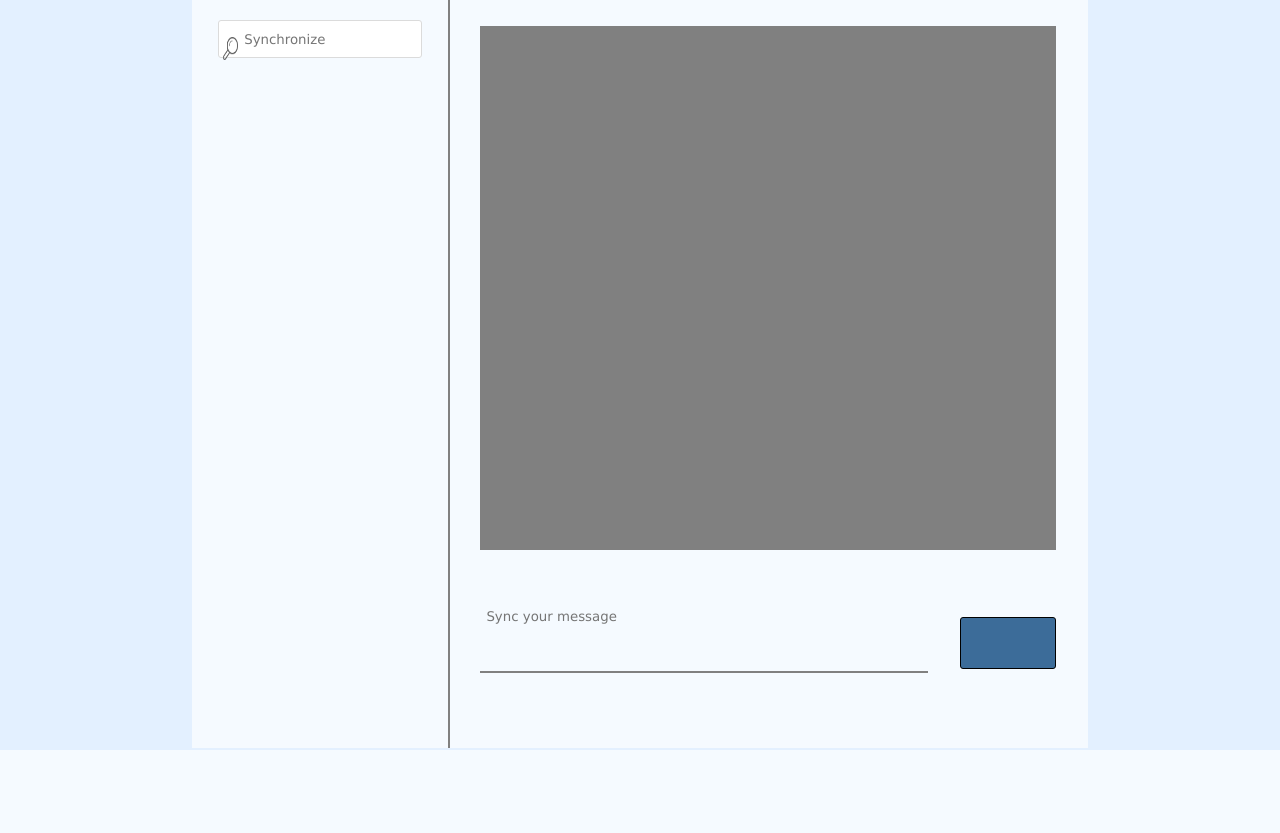
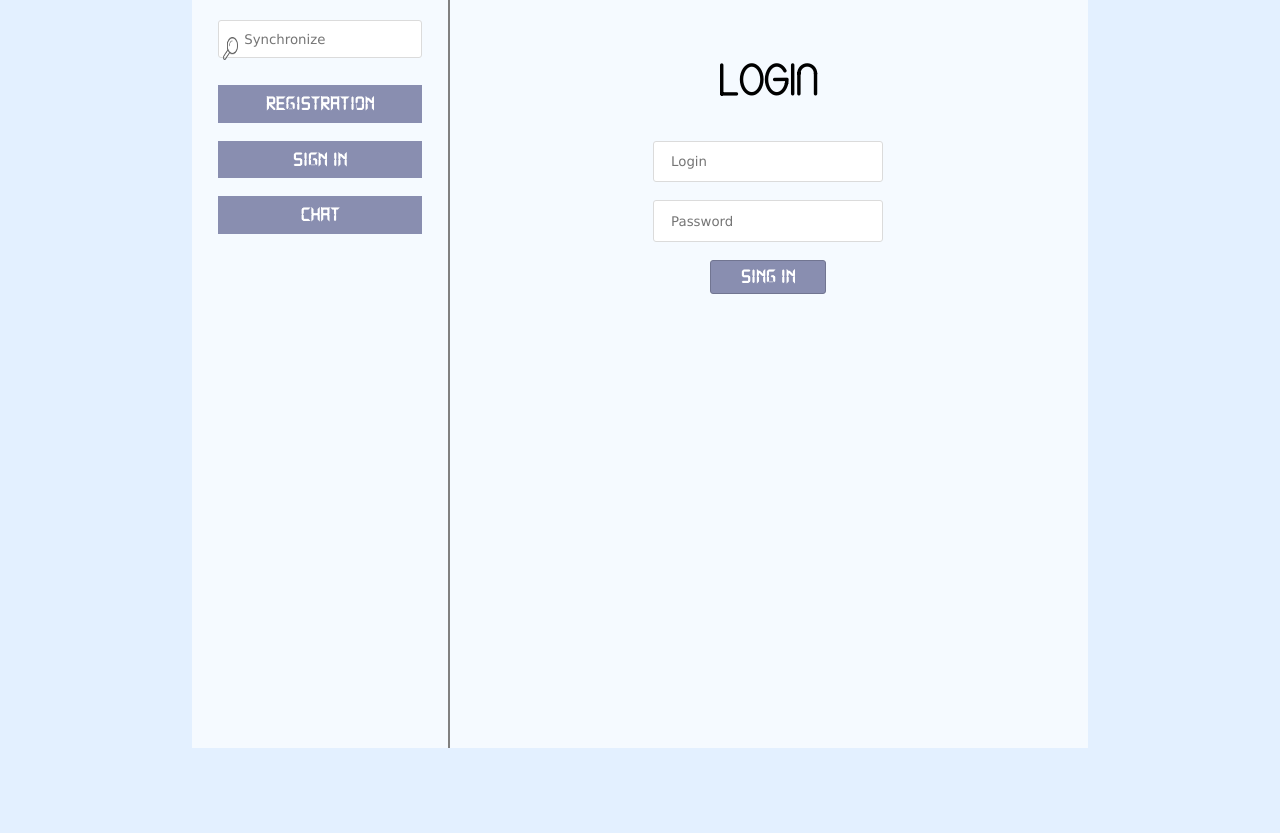
Before and after one commit to zh0glikk/OnlineChat, a PHP site: page /MainPage.html in a window 1280 px wide. Shown: the part 50-883 px from the top of the page. Before the commit the page ends 800 px from the top, so only its background shows below. Run offline with PHP 8.4, Linux system fonts and the light colour scheme; some libraries are stand-ins or nearby versions.

Commit message:
with animations/changing page style

```diff
--- a/OnlineChat/OnlineChat/MainPage.html
+++ b/OnlineChat/OnlineChat/MainPage.html
@@ -2,83 +2,83 @@
 <html>
 <head>
     <link rel="stylesheet" type="text/css" href="Styles_MainPage.css" />
+    <link rel="stylesheet" type="text/css" href="UI.css" />
     <link rel="shortcut icon" type="image/png" href="Img/SYNC.png" />
     <script src="http://ajax.googleapis.com/ajax/libs/jquery/1.2.6/jquery.js"></script>
+    <script type="text/javascript" src="script.js"></script>
+    <script type="text/javascript" src="validation.js"></script>
     <meta charset="utf-8" />
-
-    <script>
-        $(document).ready (function(){
-        $("#done").bind("click",function(){
-            var xhr = $.ajax({
-                url: "index.php",
-                type: "POST",
-                data: ({message: $("#yourMessage").val() }),
-                dataType: "html",
-                beforeSend: function () {
-                                var str = document.getElementById("yourMessage");
-                                if (str.value.length===0)||(str.value.length>30) {
-                                    alert("fail");
-                                    xhr.abort();
-                                }
-
-                            },
-                success: function(data){
-                    alert ("success");
-                }
-
-            });
-        });
-    });
-    </script>
-
 
     <title>SyncChat</title>
 </head>
 
 
 
-<body>
+<body onload="OnClickSigningIn(), ChangeTheme()">
         <header>
-            <div class="header_lp">
-
-                <!--<img class="header_name" src="Img/SYNC_name.png" />-->
-                <div class="header_name" >Sync Chat</div>
-
+            <div class="header_lp" id="header_lp">
+                <div class="header_name" id="header_nameId">Sync Chat</div>
             </div>
 
-            <div class="header_rp">
-                <img class="header_img" src="Img/sph.png" />
-                <div class="chat_name">Friend's name</div>
+            <div class="header_rp" id="header_rp">
+                <label><input type="checkbox" id="rightLogoid" onchange="ChangeTheme()"><img class="header_img" id="rightLogo" src="Img/sph.png"  /></label>
+                <div class="chat_name" id="chat_nameId">Friend's name</div>
             </div>
 
             <h1 class="header_name"></h1>
         </header>
 
         <article>
-            <div class="friend_list">
+            <div class="friend_list" id="friend_list">
                 <div class="findField">
-
                     <input type="text" class="findYourFriendField" placeholder="Synchronize"/  >
                     <img class="findFieldLoop" src="Img/loop.png" />
+                </div>
 
+                   <div class="category-wrap" id="myButtons">
+                        <button onclick="OnClickRegistration()">Registration</button></br></br>
+                        <button onclick="OnClickSigningIn()">Sign In</button></br></br>
+                        <button onclick="OnClickChat()">Chat</button></br></br>
+                    </div>
+
+            </div>
+            <div class="chat_panel" id="chat_panel">
+
+                <center><div class="registrationField stretchRight" id="registrationField">
+                    <h1 class="registration" id="registration">REGISTRATION</h1>
+                    <form>
+                    <input class="Belyash" type="text" placeholder="Login" id="loginReg" required pattern="[A-Za-zА-Яа-яЁё]+$"></br></br>
+
+                    <input class="Belyash" type="password" placeholder="Password" id="passInput"required></br></br>
+                    	<label><input type="checkbox" class="checkboxSharingan1 sharingan" id="sharingan" name="" onchange="ChangeSharingan()">
+                    		<img src="Img/sharinganoff.png" class="sharImg" id="sharImg1"></label>
+
+                    <input type="file";  accept="image/jpeg; image/png; image/jpg"></br></br>
+
+                    <button class="submitButton" id="submitBtn1">Submit</button>
+                    </form>
+                </div></center>
+                <center><div class="signInField stretchRight" id="signInField">
+                    <h1 class="registration" id="registration2">LOGIN</h1>
+                    <form>
+                    <input class="Belyash" type="text" placeholder="Login"></br></br>
+                    <input class="Belyash" type="password" placeholder="Password"></br></br>
+                    <button class="submitButton" id="submitBtn2">Sing in</button>
+                    </form>
+                </div></center>
+                <div class="messageField stretchRight" id="messageField">
 
                 </div>
 
-            </div>
-            <div class="chat_panel">
-            	<div class="messageField">
-
-            	</div>
-                <div class="borderChat">
-
+                <div class="borderChat stretchRight" id="borderChat">
                 </div>
-                <form>
-                <div class="sendMessage">
-                    <input type="text" class="sendMessageInput" placeholder="Sync your message" id="yourMessage" >
-                </div>
-                <input class="send" type="button" id="done" >Send a message</button>
-            </form>
-            </div>
+	                <form  action="index.php" method="post" id="chatSending" >
+		                <div class="sendMessage " >
+		                    <input type="text" class="sendMessageInput" placeholder="Sync your message" id="yourMessage">
+		                </div>
+		                	<input class="send" type="button" id="done" value="Send a message" >
+	            	</form>
+        		</div>
 
         </article>
     <footer>
--- a/OnlineChat/OnlineChat/Styles_MainPage.css
+++ b/OnlineChat/OnlineChat/Styles_MainPage.css
@@ -157,15 +219,160 @@ button{
     cursor: pointer;
 }
 
-.messageField {
+#chatSending{
+    display: none;
+}
+
+#messageField {
     position: absolute;
     top: 3.5%;
     left: 5%;
-    background-color: gray;
     width: 90%;
     height: 70%;
+    display: none;
+}
+
+#registrationField{
+    position: absolute;
+    top: 3.5%;
+    left: 5%;
+    width: 90%;
+    height: 70%;
+    display: none;
+}
+.Belyash{  /* input registration; SDELANO V CHEST BELYASHA REST IN PIECE*/
+    font-family: Verdana;
+    width: 40%;
+    height: 8%;
+    padding-left: 3%;
+    background-color: white;
+    color: #930;
+    border-radius: 3px;
+    border: 1px solid #dbdbdb;
+    font-family: Verdana, Geneva, Tahoma, sans-serif;
 
 }
+.Belyash:focus{
+    border: 1px solid black;
+}
+
+.registration{
+    font-family: CrazyFont;
+    font-size: 40px;
+    color: black;
+    transition: .5s linear;
+}
+.registration2{
+    font-family: CrazyFont;
+    font-size: 40px;
+    color: white;
+    transition: .5s linear;
+}
+
+.submitButton{
+    width: 20%;
+    height: 6.5%;
+    font-family: SyncFont;
+    font-weight: 600;
+    font-size: 20;
+    color: white;
+    background-color: #898eb0;
+ /*   border: none;*/
+    transition: .3s linear;
+    border-radius: 3px;
+    border: 1px solid #717591;
+}
+
+.submitButton:hover{
+    background: #717591;
+  transition: .3s linear;
+  border:2px solid black;
+}
+
+.submitButton2{
+    width: 20%;
+    height: 6.5%;
+    font-family: SyncFont;
+    font-weight: 600;
+    font-size: 20;
+    color: black;
+    background-color: #ff6e61;
+ /*   border: none;*/
+    transition: .3s linear;
+    border-radius: 3px;
+    border: 1px solid #717591;
+}
+
+.submitButton2:hover{
+    background: #ba4d43;
+  transition: .3s linear;
+  border:2px solid black;
+}
+
+
+#signInField{
+    position: absolute;
+    top: 3.5%;
+    left: 5%;
+    width: 90%;
+    height: 70%;
+    display: none;
+}
+
+
+.category-wrap{
+    margin-top: 10%;
+    margin-left: 10%;
+    width: 80%;
+    height: 100%;
+}
+
+.category-wrap button{
+    width: 100%;
+    height: 5%;
+    font-family: SyncFont;
+    font-weight: 600;
+    font-size: 20;
+    color: white;
+    background-color: #898eb0;
+    border: none;
+    transition: .5s linear;
+}
+
+.category-wrap button:hover {
+  background: #717591;
+  transition: .5s linear;
+  border:1px solid black;
+}
+
+
+
+.category-wrap2{
+    margin-top: 10%;
+    margin-left: 10%;
+    width: 80%;
+    height: 100%;
+}
+
+.category-wrap2 button{
+    width: 100%;
+    height: 5%;
+    font-family: SyncFont;
+    font-weight: 600;
+    font-size: 20;
+    color: black;
+    background-color: #ff6e61;
+    border: none;
+    transition: .5s linear;
+}
+
+.category-wrap2 button:hover {
+  background: #ba4d43;
+  transition: .5s linear;
+  border:1px solid black;
+}
+
+
 
 @font-face {
     font-family: "SyncFont";
@@ -173,3 +380,74 @@ button{
     font-style: normal;
     font-weight: normal;
 }
+@font-face {
+    font-family: "CrazyFont";
+    src: url("Fonts/CrazyFont.TTF") format("truetype");
+    font-style: normal;
+    font-weight: normal;
+}
+
+
+
+.stretchRight{
+    animation-name: stretchRight;
+    -webkit-animation-name: stretchRight;
+
+    animation-duration: 1.5s;
+    -webkit-animation-duration: 1.5s;
+
+    animation-timing-function: ease-out;
+    -webkit-animation-timing-function: ease-out;
+
+    transform-origin: 0% 0%;
+    -ms-transform-origin: 0% 0%;
+    -webkit-transform-origin: 0% 0%;
+}
+
+@keyframes stretchRight {
+    0% {
+        transform: scaleX(0.3);
+    }
+    40% {
+        transform: scaleX(1.02);
+    }
+    60% {
+        transform: scaleX(0.98);
+    }
+    80% {
+        transform: scaleX(1.01);
+    }
+    100% {
+        transform: scaleX(0.98);
+    }
+    80% {
+        transform: scaleX(1.01);
+    }
+    100% {
+        transform: scaleX(1);
+    }
+}
+
+@-webkit-keyframes stretchRight {
+    0% {
+        -webkit-transform: scaleX(0.3);
+    }
+    40% {
+        -webkit-transform: scaleX(1.02);
+    }
+    60% {
+        -webkit-transform: scaleX(0.98);
+    }
+    80% {
+        -webkit-transform: scaleX(1.01);
+    }
+    100% {
+        -webkit-transform: scaleX(0.98);
+    }
+    80% {
+        -webkit-transform: scaleX(1.01);
+    }
+    100% {
+        -webkit-transform: scaleX(1);
+    }
+}
--- /dev/null
+++ b/OnlineChat/OnlineChat/index.php
@@ -0,0 +1,3 @@
+<?php
+
+?>
```
Also changed, not shown: other parts of OnlineChat/OnlineChat/Styles_MainPage.css (+73 -11 lines), OnlineChat/OnlineChat/UI.css (added, +42 -0 lines), OnlineChat/OnlineChat/script.js (added, +82 -0 lines), OnlineChat/OnlineChat/Fonts/CrazyFont.ttf (added), OnlineChat/OnlineChat/Img/sharinganObito.png (added), OnlineChat/OnlineChat/Img/sharinganOn.png (added), OnlineChat/OnlineChat/Img/sharinganoff.png (added), OnlineChat/OnlineChat/validation.js (added), 5 other files.
